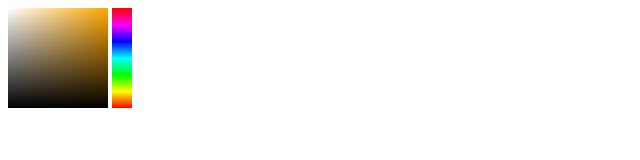
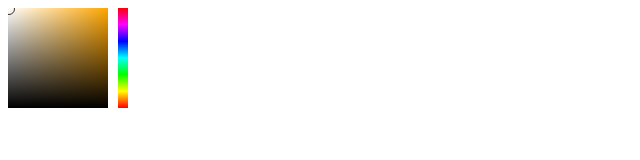
Before and after one commit to AaRestu/jQuery-color-picker, a plain HTML site: page demo/index.html in a window 1280 px wide. Shown: the full height of the page, 0-640 px from the left. Drawn offline with nearby package versions, Linux system fonts and the light colour scheme.

Commit message:
pidah code js dan init event on click di color box

```diff
--- a/demo/index.html
+++ b/demo/index.html
@@ -3,68 +3,16 @@
 <head>
 	<title>Picker</title>
 	<script src="https://ajax.googleapis.com/ajax/libs/jquery/1.11.2/jquery.min.js"></script>
+	<script type="text/javascript" src="../src/jquery.colorpicker.js"></script>
+	<link rel="stylesheet" type="text/css" href="../src/css/style.colorpicker.css">
 	<script type="text/javascript">
-	$(document).ready(function() {
-		var pbh = $('.picker_box_width').parent().height();
-		$('.picker_box_width').css('width', pbh + 'px');
-
-		$('.picker_box_height').css('height', pbh + 'px');
-	});
+		$(document).ready(function() {
+			$("#mycolorpicker").colorPicker();
+		});
 	</script>
-	<style type="text/css">
-		.colorpicker {
-			width: 300px;
-			height: 100px;
-		}
-		.picker_color {
-			display: inline-block;
-			height: inherit;
-			background-color: rgb(255, 166, 0);
-		}
-		.colorpicker_right {
-			width: inherit;
-			height: inherit;
-			background: -moz-linear-gradient(right, rgba(255,255,255, 1), rgba(255,255,255, 0));
-			background: -webkit-gradient(right, rgba(255,255,255, 1), rgba(255,255,255, 0));
-			background: -webkit-linear-gradient(right, rgba(255,255,255, 1), rgba(255,255,255, 0));
-			background: -o-linear-gradient(right, rgba(255,255,255, 1), rgba(255,255,255, 0));
-			background: -ms-linear-gradient(right, rgba(255,255,255, 1), rgba(255,255,255, 0));
-			background: linear-gradient(to right, rgba(255,255,255, 1), rgba(255,255,255, 0));
-			filter: progid:DXImageTransform.Microsoft.gradient( startColorstr='#ffffff', endColorstr='#ffffff', GradientType=1 );
-		}
-		.colorpicker_bottom {
-			width: inherit;
-			height: inherit;
-			background: -moz-linear-gradient(bottom, rgba(0,0,0, 0), rgba(0,0,0, 1));
-			background: -webkit-gradient(bottom, rgba(0,0,0, 0), rgba(0,0,0, 1));
-			background: -webkit-linear-gradient(bottom, rgba(0,0,0, 0), rgba(0,0,0, 1));
-			background: -o-linear-gradient(bottom, rgba(0,0,0, 0), rgba(0,0,0, 1));
-			background: -ms-linear-gradient(bottom, rgba(0,0,0, 0), rgba(0,0,0, 1));
-			background: linear-gradient(to bottom, rgba(0,0,0, 0), rgba(0,0,0, 1));
-			filter: progid:DXImageTransform.Microsoft.gradient( startColorstr='#000000', endColorstr='#000000', GradientType=1 );
-		}
-		.picker_hue {
-			display: inline-block;
-			width: 20px;
-
-			background:-webkit-linear-gradient(top center,#ff0000,#ff0080,#ff00ff,#8000ff,#0000ff,#0080ff,#00ffff,#00ff80,#00ff00,#80ff00,#ffff00,#ff8000,#ff0000);
-			background:-moz-linear-gradient(top center,#ff0000,#ff0080,#ff00ff,#8000ff,#0000ff,#0080ff,#00ffff,#00ff80,#00ff00,#80ff00,#ffff00,#ff8000,#ff0000);
-			background:linear-gradient(to bottom,#ff0000,#ff0080,#ff00ff,#8000ff,#0000ff,#0080ff,#00ffff,#00ff80,#00ff00,#80ff00,#ffff00,#ff8000,#ff0000);
-		}
-	</style>
 </head>
 <body>
-	<div class="colorpicker">
-		<div class="picker_color picker_box_width">
-			<div class="colorpicker_right">
-				<div class="colorpicker_bottom">
-
-				</div>
-			</div>
-		</div>
-		<div class="picker_hue picker_box_height">
-
-		</div>
+	<div id="mycolorpicker">
 	</div>
 </body>
 </html>
--- /dev/null
+++ b/src/css/style.colorpicker.css
@@ -0,0 +1,66 @@
+.colorpicker {
+	width: 300px;
+	height: 100px;
+	padding: 0;
+	margin: 0;
+}
+.picker_color {
+	display: block;
+	height: inherit;
+	float: left;
+	margin-right: 10px;
+	background-color: rgb(255, 166, 0);
+	width: 100px;
+	cursor: pointer;
+	overflow: hidden;
+}
+.colorpicker_right {
+	width: inherit;
+	height: inherit;
+	background: -moz-linear-gradient(right, rgba(255,255,255, 1), rgba(255,255,255, 0));
+	background: -webkit-gradient(right, rgba(255,255,255, 1), rgba(255,255,255, 0));
+	background: -webkit-linear-gradient(right, rgba(255,255,255, 1), rgba(255,255,255, 0));
+	background: -o-linear-gradient(right, rgba(255,255,255, 1), rgba(255,255,255, 0));
+	background: -ms-linear-gradient(right, rgba(255,255,255, 1), rgba(255,255,255, 0));
+	background: linear-gradient(to right, rgba(255,255,255, 1), rgba(255,255,255, 0));
+	filter: progid:DXImageTransform.Microsoft.gradient( startColorstr='#ffffff', endColorstr='#ffffff', GradientType=1 );
+}
+.colorpicker_bottom {
+	width: inherit;
+	height: inherit;
+	background: -moz-linear-gradient(bottom, rgba(0,0,0, 0), rgba(0,0,0, 1));
+	background: -webkit-gradient(bottom, rgba(0,0,0, 0), rgba(0,0,0, 1));
+	background: -webkit-linear-gradient(bottom, rgba(0,0,0, 0), rgba(0,0,0, 1));
+	background: -o-linear-gradient(bottom, rgba(0,0,0, 0), rgba(0,0,0, 1));
+	background: -ms-linear-gradient(bottom, rgba(0,0,0, 0), rgba(0,0,0, 1));
+	background: linear-gradient(to bottom, rgba(0,0,0, 0), rgba(0,0,0, 1));
+	filter: progid:DXImageTransform.Microsoft.gradient( startColorstr='#000000', endColorstr='#000000', GradientType=1 );
+}
+
+.colorpicker-circle-out {
+	left : -5px;
+	top: -5px;
+	height: 110px;
+	width: 110px;
+	position: relative;
+}
+
+.colorpicker-circle {
+	border: 1px solid #333;
+	height: 10px;
+	width: 10px;
+	-moz-border-radius:75px;
+	-webkit-border-radius: 75px;
+	position: relative;
+}
+
+.picker_hue {
+	display: block;
+	float: left;
+	width: 10px;
+	height: 100px;
+
+	background:-webkit-linear-gradient(top center,#ff0000,#ff0080,#ff00ff,#8000ff,#0000ff,#0080ff,#00ffff,#00ff80,#00ff00,#80ff00,#ffff00,#ff8000,#ff0000);
+	background:-moz-linear-gradient(top center,#ff0000,#ff0080,#ff00ff,#8000ff,#0000ff,#0080ff,#00ffff,#00ff80,#00ff00,#80ff00,#ffff00,#ff8000,#ff0000);
+	background:linear-gradient(to bottom,#ff0000,#ff0080,#ff00ff,#8000ff,#0000ff,#0080ff,#00ffff,#00ff80,#00ff00,#80ff00,#ffff00,#ff8000,#ff0000);
+}
--- a/src/jquery.colorpicker.js
+++ b/src/jquery.colorpicker.js
@@ -10,19 +10,74 @@
  (function($) {
  	var ColorPicker = function() {
  		var default_opt = {
+ 			selector : '',
  			call_before : function() {},
- 			call_after : function() {}
+ 			call_after : function() {},
+ 			call_on_ready :  function() {}
+ 		},
+ 		fix_style = function() {
+ 		},
+ 		generateElement = function(opt) {
+ 			var element = $('<div>', {
+ 				class : 'colorpicker',
+ 				html : $('<div>', {
+ 					class : 'picker_color',
+ 					html : $('<div>', {
+ 						class : 'colorpicker_right',
+ 						html : $('<div>', {
+ 							class : 'colorpicker_bottom',
+ 							html : $('<div>', {
+ 								class : 'colorpicker-circle-out',
+ 								html : $('<div>', {
+ 									class : 'colorpicker-circle'
+ 								})
+ 							})
+ 						})
+ 					})
+ 				})
+ 			}).append($('<div>', {
+				class : 'picker_hue'
+			}));
+
+
+ 			//put on selector
+ 			$(opt.selector).html(element);
+ 		},
+ 		init_event = function(opt) {
+ 			//TODO
+
+ 			$(opt.selector + " .picker_color").click(function(e) {
+ 				var x = e.pageX - $(this).offset().left;
+				var y = e.pageY - $(this).offset().top;
+
+				$(opt.selector + " .colorpicker-circle").css({'left' : x + 'px', 'top' : y + 'px'});
+ 			});
+ 		},
+ 		call_on_ready = function(func, opt) {
+ 			$(document).ready(function() {
+ 				opt.call_before();
+
+				generateElement(opt);
+
+				init_event(opt);
+
+				fix_style();
+				if(typeof(func) == 'function') {
+					func();
+				}
+
+				opt.call_after();
+			});
  		};
 
 		return {
 			init : function(opt) {
 				opt = $.extend({}, default_opt, opt||{});
+				opt.selector = this.selector;
 
-				opt.call_before();
+				call_on_ready(opt.call_on_ready, opt);
 
-				//TODO
 
-				opt.call_after();
 			}
 		}
 	}();
```
